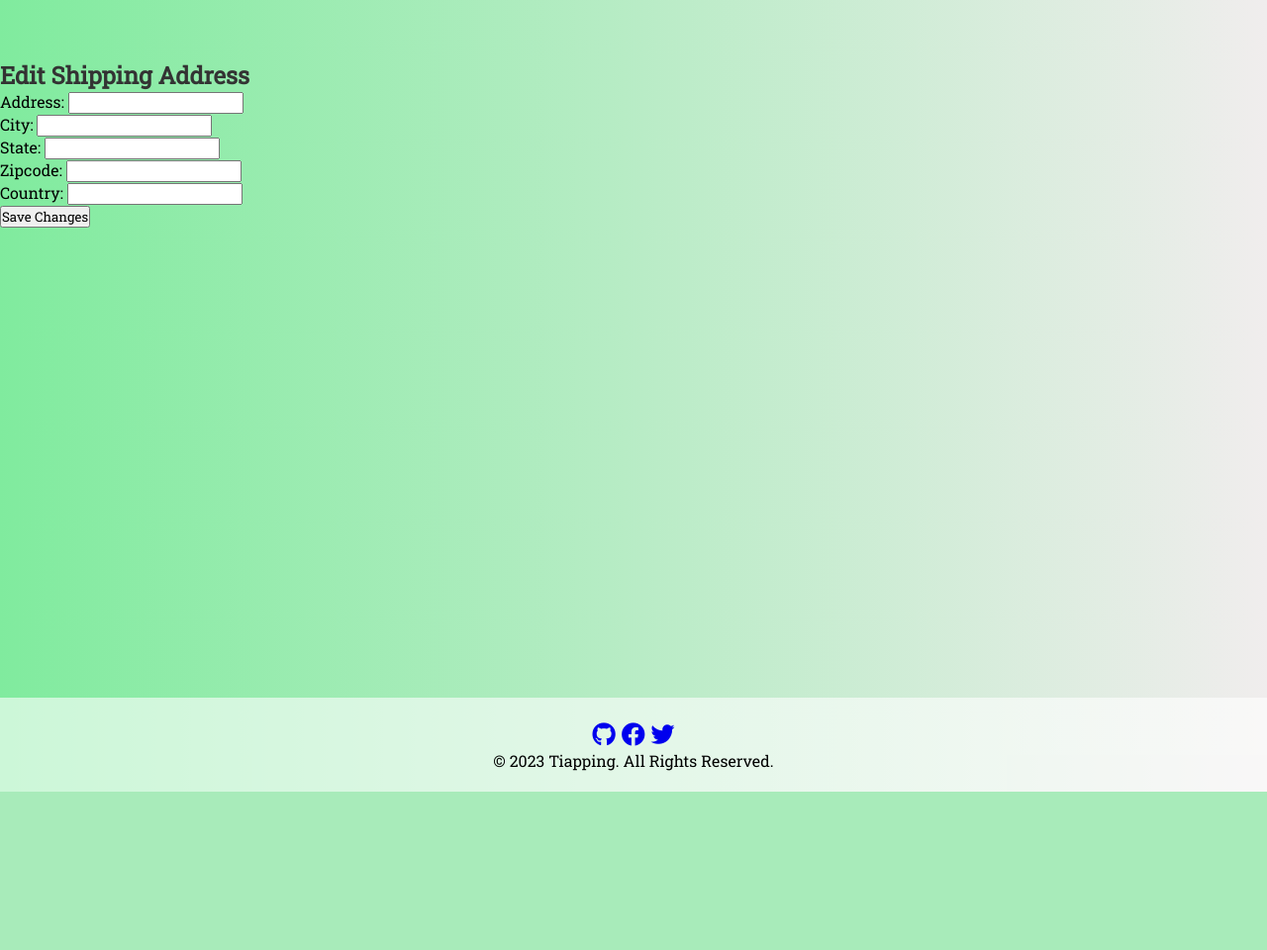
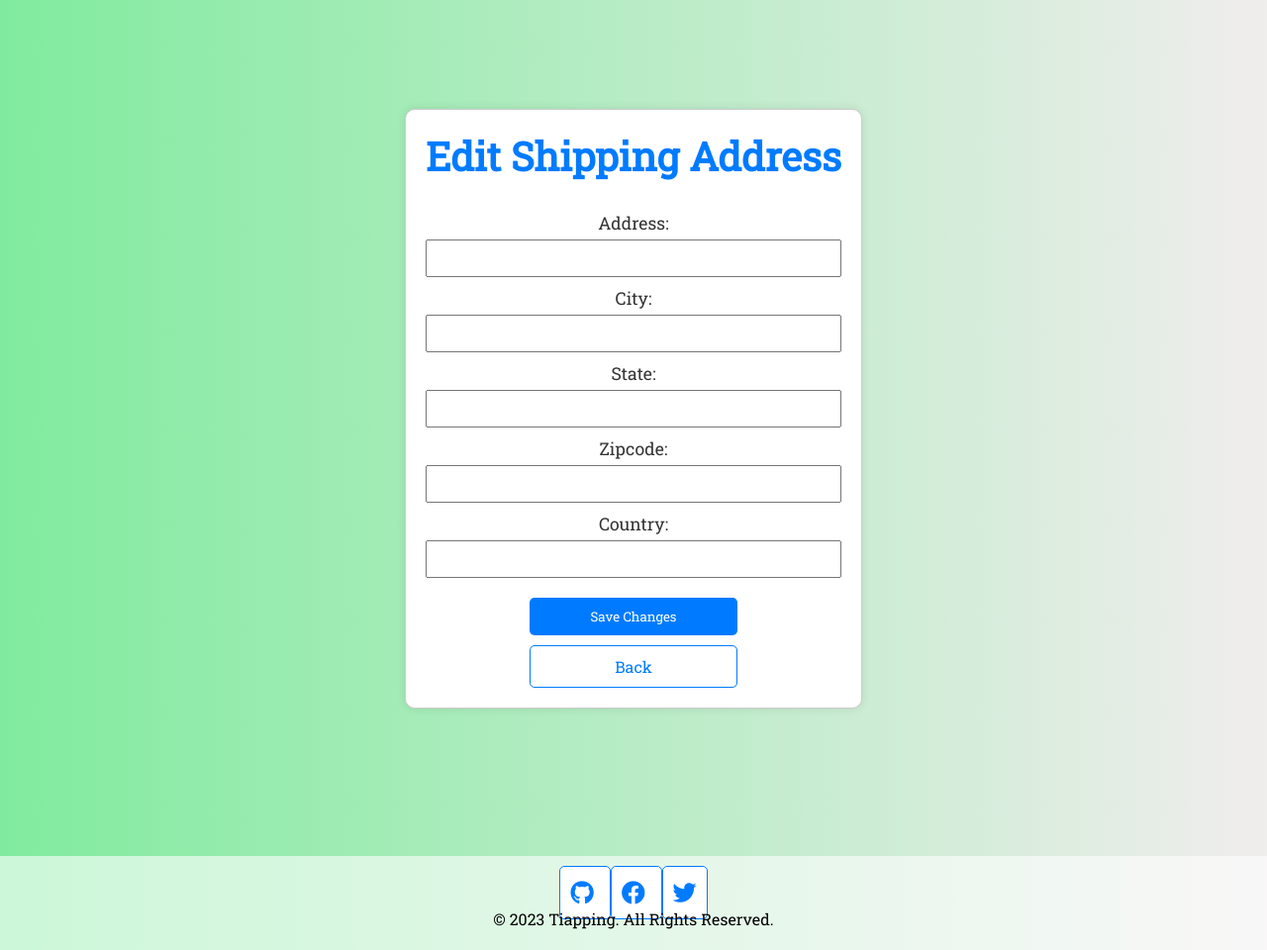
Before and after one commit to tianala/final-app, a Django app: page /shippingaddresses/1/edit/ in a window 1280 px wide. Shown: the whole page at 99% size. Before the commit the page ends 800 px from the top, so only its background shows below. Run offline with Django 4.2, Linux system fonts and the light colour scheme; data comes from the database, SQL or seed files in the repository.

Commit message:
modification 17.0

```diff
--- a/application/static/css/style.css
+++ b/application/static/css/style.css
@@ -555,7 +555,7 @@ h2 {
 
 .product-info h2{
   margin-left: 140px; /* Remove default margin for h2 and h3 */
-  margin-top: -60px;
+  margin-top: -70px;
 }
 
 .product-price p{
--- a/application/templates/shippingaddress_edit.html
+++ b/application/templates/shippingaddress_edit.html
@@ -1,24 +1,107 @@
 {% extends 'base.html' %}
 
 {% block content %}
+  <style>
+    body {
+      display: flex;
+      align-items: center;
+      justify-content: center;
+      height: 120vh;
+      margin: 0;
+      background-color: #f8f9fa; /* Set a light background color */
+    }
+
+    .edit-address {
+      margin-top: 50px;
+      text-align: center;
+      padding: 20px;
+      border: 1px solid #ccc;
+      border-radius: 10px;
+      background-color: #fff;
+      box-shadow: 0 0 10px rgba(0, 0, 0, 0.1);
+    }
+
+    h2 {
+      color: #007bff; /* Set a primary color for the heading */
+      font-size: 2.5em;
+      margin-bottom: 20px;
+    }
+
+    form {
+      display: flex;
+      flex-direction: column;
+      align-items: center;
+    }
+
+    label {
+      margin-top: 10px;
+      font-size: 1.1em;
+      color: #333; /* Set a slightly darker color for labels */
+    }
+
+    input {
+      margin-top: 5px;
+      padding: 8px;
+      width: 100%;
+      box-sizing: border-box;
+    }
+
+    input[type="submit"],
+    a {
+      margin-top: 20px;
+      width: 50%;
+      background-color: #007bff; /* Set a primary color for buttons */
+      color: #fff;
+      padding: 10px;
+      border: none;
+      border-radius: 5px;
+      cursor: pointer;
+      transition: background-color 0.3s, color 0.3s;
+    }
+
+    input[type="submit"]:hover,
+    a:hover {
+      background-color: #0056b3; /* Darken the background on hover */
+    }
+
+    a {
+      text-decoration: none;
+      background-color: #fff; /* White background for "Back" */
+      color: #007bff; /* Set a primary color for "Back" text */
+      border: 1px solid #007bff; /* Set border color */
+      border-radius: 5px;
+      padding: 10px;
+      margin-top: 10px;
+      transition: background-color 0.3s, color 0.3s, border-color 0.3s;
+    }
+
+    a:hover {
+      background-color: #007bff; /* Darken the background on hover */
+      color: #fff; /* Change text color on hover */
+    }
+  </style>
+
+  <div class="edit-address">
     <h2>Edit Shipping Address</h2>
     <form method="post" action="{% url 'shippingaddress-edit' shippingaddress.id %}">
       {% csrf_token %}
       <label for="address">Address:</label>
-    <input type="text" id="address" name="address" value="{{ shipping_address.address }}" required><br>
+      <input type="text" id="address" name="address" value="{{ shipping_address.address }}" required>
 
       <label for="city">City:</label>
-    <input type="text" id="city" name="city" value="{{ shipping_address.city }}" required><br>
+      <input type="text" id="city" name="city" value="{{ shipping_address.city }}" required>
 
       <label for="state">State:</label>
-    <input type="text" id="state" name="state" value="{{ shipping_address.state }}" required><br>
+      <input type="text" id="state" name="state" value="{{ shipping_address.state }}" required>
 
       <label for="zipcode">Zipcode:</label>
-    <input type="text" id="zipcode" name="zipcode" value="{{ shipping_address.zipcode }}" required><br>
+      <input type="text" id="zipcode" name="zipcode" value="{{ shipping_address.zipcode }}" required>
 
       <label for="country">Country:</label>
-    <input type="text" id="country" name="country" value="{{ shipping_address.country }}" required><br>
+      <input type="text" id="country" name="country" value="{{ shipping_address.country }}" required>
 
       <input type="submit" value="Save Changes">
+      <a href="{% url 'shippingaddress-list'%}">Back</a>
     </form>
+  </div>
 {% endblock %}
```
Also changed, not shown: application/templates/shippingaddress_del.html (+75 -0 lines), application/templates/shippingaddress_detail.html (+54 -0 lines). Lines whose indentation alone changed are shown as unchanged.
